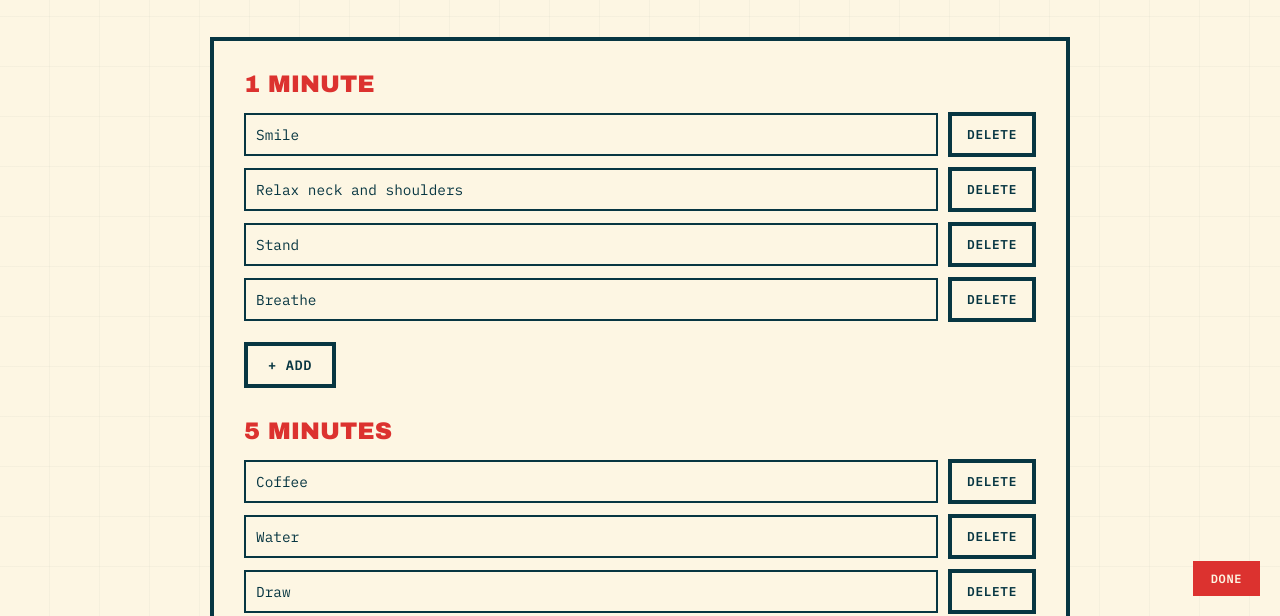
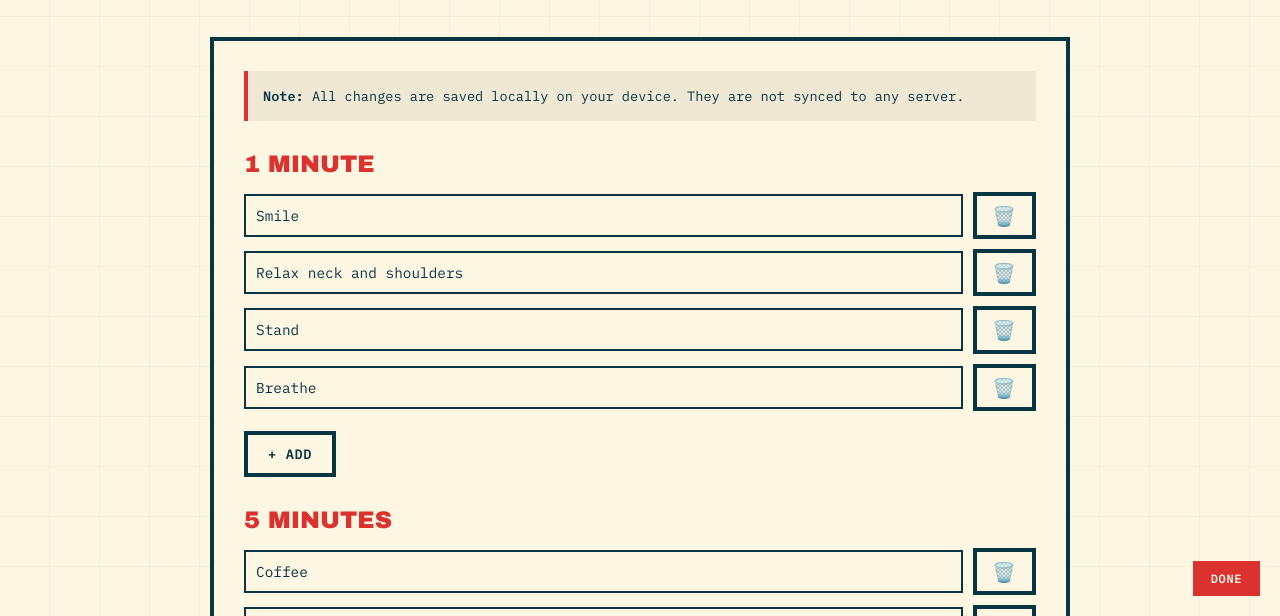
Before and after one commit to motdiem/instead, a plain HTML site: page index.html in a window 1280 px wide. Both pictures are taken after a click on the button "EDIT". Shown: the part 184-800 px from the top of the page. Drawn offline with Linux system fonts and the light colour scheme.

Commit message:
added info text + changed delete button

```diff
--- a/index.html
+++ b/index.html
@@ -401,7 +401,9 @@
 
         .edit-item button {
             padding: 10px 15px;
-            font-size: 0.8rem;
+            font-size: 1.2rem;
+            min-width: auto;
+            line-height: 1;
         }
 
         .add-item-btn {
@@ -454,6 +456,9 @@
         <!-- Edit Screen -->
         <div class="screen" id="editScreen">
             <div class="edit-section">
+                <div style="margin-bottom: 30px; padding: 15px; background: var(--bg-secondary); border-left: 4px solid var(--accent); font-size: 0.85rem; line-height: 1.5;">
+                    <strong>Note:</strong> All changes are saved locally on your device. They are not synced to any server.
+                </div>
                 <div class="edit-category">
                     <div class="edit-category-title">1 Minute</div>
                     <ul class="edit-list" id="edit-1"></ul>
@@ -635,7 +640,7 @@
                     li.className = 'edit-item';
                     li.innerHTML = `
                         <input type="text" value="${activity}" onchange="updateActivity(${time}, ${index}, this.value)">
-                        <button onclick="deleteActivity(${time}, ${index})">DELETE</button>
+                        <button onclick="deleteActivity(${time}, ${index})" title="Delete">🗑️</button>
                     `;
                     listEl.appendChild(li);
                 });
```
